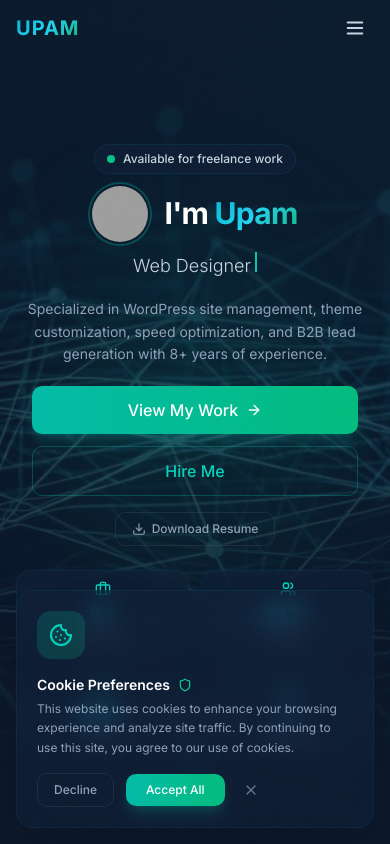
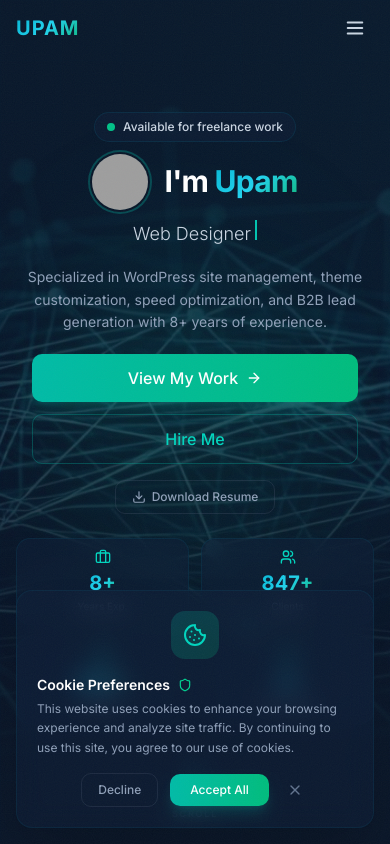
Before and after one commit to Upamm/portfolio, a Next.js app: page / in a window 390 px wide. Shown: the top 844 px of the page. Built offline with nearby package versions, Linux system fonts and the light colour scheme; grey boxes are pictures that could not be loaded.

Commit message:
87124c5f-22f7-49e4-8893-8e11c1927548

```diff
--- a/src/components/portfolio/AboutSection.tsx
+++ b/src/components/portfolio/AboutSection.tsx
@@ -222,20 +222,20 @@ export default function AboutSection() {
               initial={{ opacity: 0, y: 20 }}
               animate={isInView ? { opacity: 1, y: 0 } : {}}
               transition={{ duration: 0.5, delay: 1 }}
-              className="mt-8 flex flex-wrap gap-3"
+              className="mt-8 flex flex-col sm:flex-row items-center sm:items-start gap-3 w-full sm:w-auto"
             >
               <a
                 href="https://www.fiverr.com/upam1721"
                 target="_blank"
                 rel="noopener noreferrer"
-                className="inline-flex items-center gap-2 px-6 py-3 rounded-xl text-sm font-medium text-white bg-gradient-to-r from-teal-500 to-emerald-500 hover:from-teal-400 hover:to-emerald-400 transition-all duration-300 shadow-lg shadow-teal-500/20 hover:shadow-teal-500/30 hover:scale-[1.03] btn-shine"
+                className="w-full sm:w-auto inline-flex items-center justify-center gap-2 px-6 py-3 rounded-xl text-sm font-medium text-white bg-gradient-to-r from-teal-500 to-emerald-500 hover:from-teal-400 hover:to-emerald-400 transition-all duration-300 shadow-lg shadow-teal-500/20 hover:shadow-teal-500/30 hover:scale-[1.03] btn-shine"
               >
                 <ExternalLink className="w-4 h-4" />
                 View Fiverr Profile
               </a>
               <button
                 onClick={() => toast({ title: 'Resume Available', description: 'Resume PDF will be available for download soon. Contact me to request a copy!' })}
-                className="inline-flex items-center gap-2 px-6 py-3 rounded-xl text-sm font-medium text-teal-400 border border-teal-500/30 hover:border-teal-400/60 hover:bg-teal-500/10 transition-all duration-300 hover:scale-[1.03]"
+                className="w-full sm:w-auto inline-flex items-center justify-center gap-2 px-6 py-3 rounded-xl text-sm font-medium text-teal-400 border border-teal-500/30 hover:border-teal-400/60 hover:bg-teal-500/10 transition-all duration-300 hover:scale-[1.03]"
               >
                 <Download className="w-4 h-4" />
                 Download Resume
--- a/src/components/portfolio/BlogArticleModal.tsx
+++ b/src/components/portfolio/BlogArticleModal.tsx
@@ -275,10 +275,10 @@ export default function BlogArticleModal({
                 </div>
 
                 {/* Bottom CTA */}
-                <div className="mt-6 sm:mt-8 pt-5 sm:pt-6 border-t border-white/5 flex flex-col sm:flex-row items-start sm:items-center gap-3 sm:gap-4">
+                <div className="mt-6 sm:mt-8 pt-5 sm:pt-6 border-t border-white/5 flex flex-col sm:flex-row items-center sm:items-center gap-3 sm:gap-4">
                   <button
                     onClick={() => onClose()}
-                    className="inline-flex items-center gap-2 px-5 sm:px-6 py-2.5 sm:py-3 rounded-xl text-sm font-semibold bg-gradient-to-r from-teal-500 to-emerald-500 text-white hover:from-teal-400 hover:to-emerald-400 transition-all duration-300 hover:scale-105 hover:shadow-lg hover:shadow-teal-500/25"
+                    className="w-full sm:w-auto inline-flex items-center justify-center gap-2 px-5 sm:px-6 py-2.5 sm:py-3 rounded-xl text-sm font-semibold bg-gradient-to-r from-teal-500 to-emerald-500 text-white hover:from-teal-400 hover:to-emerald-400 transition-all duration-300 hover:scale-105 hover:shadow-lg hover:shadow-teal-500/25"
                   >
                     Back to Blog
                     <ArrowRight className="w-4 h-4" />
@@ -287,7 +287,7 @@ export default function BlogArticleModal({
                     onClick={() => {
                       onClose();
                     }}
-                    className="inline-flex items-center gap-2 px-5 sm:px-6 py-2.5 sm:py-3 rounded-xl text-sm font-medium text-slate-300 border border-white/10 hover:border-teal-500/30 hover:text-teal-300 transition-all duration-300"
+                    className="w-full sm:w-auto inline-flex items-center justify-center gap-2 px-5 sm:px-6 py-2.5 sm:py-3 rounded-xl text-sm font-medium text-slate-300 border border-white/10 hover:border-teal-500/30 hover:text-teal-300 transition-all duration-300"
                   >
                     Share This Article
                   </button>
--- a/src/components/portfolio/ContactSection.tsx
+++ b/src/components/portfolio/ContactSection.tsx
@@ -191,7 +191,7 @@ export default function ContactSection() {
               <h4 className="text-sm font-medium text-slate-400 mb-3">
                 Find me on
               </h4>
-              <div className="flex gap-3">
+              <div className="flex gap-3 justify-center lg:justify-start">
                 {socialLinks.map((link) => (
                   <a
                     key={link.name}
@@ -215,7 +215,7 @@ export default function ContactSection() {
               initial={{ opacity: 0, y: 20 }}
               animate={isInView ? { opacity: 1, y: 0 } : {}}
               transition={{ duration: 0.5, delay: 0.6 }}
-              className="inline-flex items-center gap-2 px-6 py-3 rounded-xl bg-gradient-to-r from-green-600 to-green-500 text-white font-medium text-sm hover:from-green-500 hover:to-green-400 transition-all duration-300 shadow-lg shadow-green-500/20 hover:shadow-green-500/30 hover:scale-105"
+              className="w-full sm:w-auto inline-flex items-center justify-center gap-2 px-6 py-3 rounded-xl bg-gradient-to-r from-green-600 to-green-500 text-white font-medium text-sm hover:from-green-500 hover:to-green-400 transition-all duration-300 shadow-lg shadow-green-500/20 hover:shadow-green-500/30 hover:scale-105"
             >
               <ExternalLink className="w-4 h-4" />
               Hire Me on Fiverr
--- a/src/components/portfolio/CookieConsent.tsx
+++ b/src/components/portfolio/CookieConsent.tsx
@@ -43,7 +43,7 @@ export default function CookieConsent() {
           transition={{ type: 'spring', damping: 25, stiffness: 200 }}
           className="fixed bottom-0 left-0 right-0 z-50 p-4 sm:p-6"
         >
-          <div className="max-w-4xl mx-auto glass-card rounded-2xl p-5 sm:p-6 flex flex-col sm:flex-row items-start sm:items-center gap-4 shadow-2xl shadow-black/20 border border-teal-500/10">
+          <div className="max-w-4xl mx-auto glass-card rounded-2xl p-5 sm:p-6 flex flex-col sm:flex-row items-center sm:items-center gap-4 shadow-2xl shadow-black/20 border border-teal-500/10">
             {/* Icon */}
             <div className="w-12 h-12 rounded-xl bg-gradient-to-br from-teal-500/20 to-emerald-500/20 flex items-center justify-center shrink-0">
               <Cookie className="w-6 h-6 text-teal-400" />
@@ -62,7 +62,7 @@ export default function CookieConsent() {
             </div>
 
             {/* Actions */}
-            <div className="flex items-center gap-3 shrink-0">
+            <div className="flex items-center gap-3 shrink-0 w-full sm:w-auto justify-center">
               <button
                 onClick={handleDecline}
                 className="px-4 py-2 rounded-lg text-xs font-medium text-slate-400 border border-slate-600/30 hover:border-slate-500 hover:text-white transition-all duration-200"
--- a/src/components/portfolio/HeroSection.tsx
+++ b/src/components/portfolio/HeroSection.tsx
@@ -3,7 +3,7 @@
 import { useRef, useState, useEffect } from 'react';
 import Image from 'next/image';
 import { motion, useInView } from 'framer-motion';
-import { Briefcase, Users, FolderOpen, Award, Download, ArrowRight, ChevronDown } from 'lucide-react';
+import { Briefcase, Users, FolderOpen, Award, Download, ArrowRight } from 'lucide-react';
 import { useToast } from '@/hooks/use-toast';
 
 const FIVERR_IMAGE = 'https://fiverr-res.cloudinary.com/image/upload/f_auto,q_auto,t_profile_original/v1/attachments/profile/photo/c4f0de1b0c500594ed3b984332754e19-1551338465000/ade0268f-4643-49c9-804b-c301b683facb.jpg';
@@ -101,7 +101,7 @@ export default function HeroSection() {
       <div className="absolute inset-0 bg-grid opacity-20" />
 
       {/* Content */}
-      <div className="relative z-10 max-w-4xl mx-auto px-4 sm:px-6 lg:px-8 text-center w-full py-4 sm:py-8 lg:py-12">
+      <div className="relative z-10 max-w-4xl mx-auto px-4 sm:px-6 lg:px-8 text-center w-full py-4 sm:py-8 lg:py-12 pb-20 sm:pb-24 lg:pb-28">
         <motion.div
           initial={{ opacity: 0, y: 20 }}
           animate={{ opacity: 1, y: 0 }}
@@ -239,7 +239,7 @@ export default function HeroSection() {
         </motion.div>
       </div>
 
-      {/* Scroll Down */}
+      {/* Scroll Down Indicator */}
       <motion.a
         href="#about"
         initial={{ opacity: 0 }}
@@ -250,31 +250,23 @@ export default function HeroSection() {
           const nav = (window as unknown as Record<string, unknown>).__navigateTo as ((p: string) => void) | undefined;
           nav?.('about');
         }}
-        className="absolute bottom-8 sm:bottom-12 left-1/2 -translate-x-1/2 flex flex-col items-center gap-2.5 cursor-pointer group z-10"
+        className="absolute bottom-6 sm:bottom-10 left-1/2 -translate-x-1/2 flex flex-col items-center gap-2 cursor-pointer group z-10"
       >
-        <span className="text-[10px] sm:text-xs text-slate-500 uppercase tracking-[0.25em] font-medium group-hover:text-teal-400 transition-colors duration-300">
-          Scroll Down
-        </span>
         {/* Mouse icon with animated dot */}
         <motion.div
-          animate={{ y: [0, 4, 0] }}
+          animate={{ y: [0, 3, 0] }}
           transition={{ repeat: Infinity, duration: 2, ease: 'easeInOut' }}
-          className="relative w-7 h-11 rounded-full border-2 border-slate-600/40 group-hover:border-teal-500/50 flex items-start justify-center pt-2 transition-colors duration-300"
+          className="relative w-6 h-10 sm:w-7 sm:h-11 rounded-full border-2 border-slate-600/40 group-hover:border-teal-500/50 flex items-start justify-center pt-2 transition-colors duration-300"
         >
           <motion.div
-            animate={{ y: [0, 10, 0], opacity: [1, 0.2, 1] }}
+            animate={{ y: [0, 8, 0], opacity: [1, 0.2, 1] }}
             transition={{ repeat: Infinity, duration: 2, ease: 'easeInOut' }}
             className="w-1 h-1.5 rounded-full bg-teal-400 shadow-[0_0_6px_rgba(6,182,212,0.6)]"
           />
         </motion.div>
-        {/* Chevron arrow below mouse */}
-        <motion.div
-          animate={{ y: [0, 6, 0] }}
-          transition={{ repeat: Infinity, duration: 2, ease: 'easeInOut', delay: 0.3 }}
-          className="group-hover:text-teal-400 text-slate-600/50 transition-colors duration-300"
-        >
-          <ChevronDown className="w-5 h-5" />
-        </motion.div>
+        <span className="text-[9px] sm:text-[10px] text-slate-500 uppercase tracking-[0.2em] font-medium group-hover:text-teal-400 transition-colors duration-300">
+          Scroll
+        </span>
       </motion.a>
     </section>
   );
```
